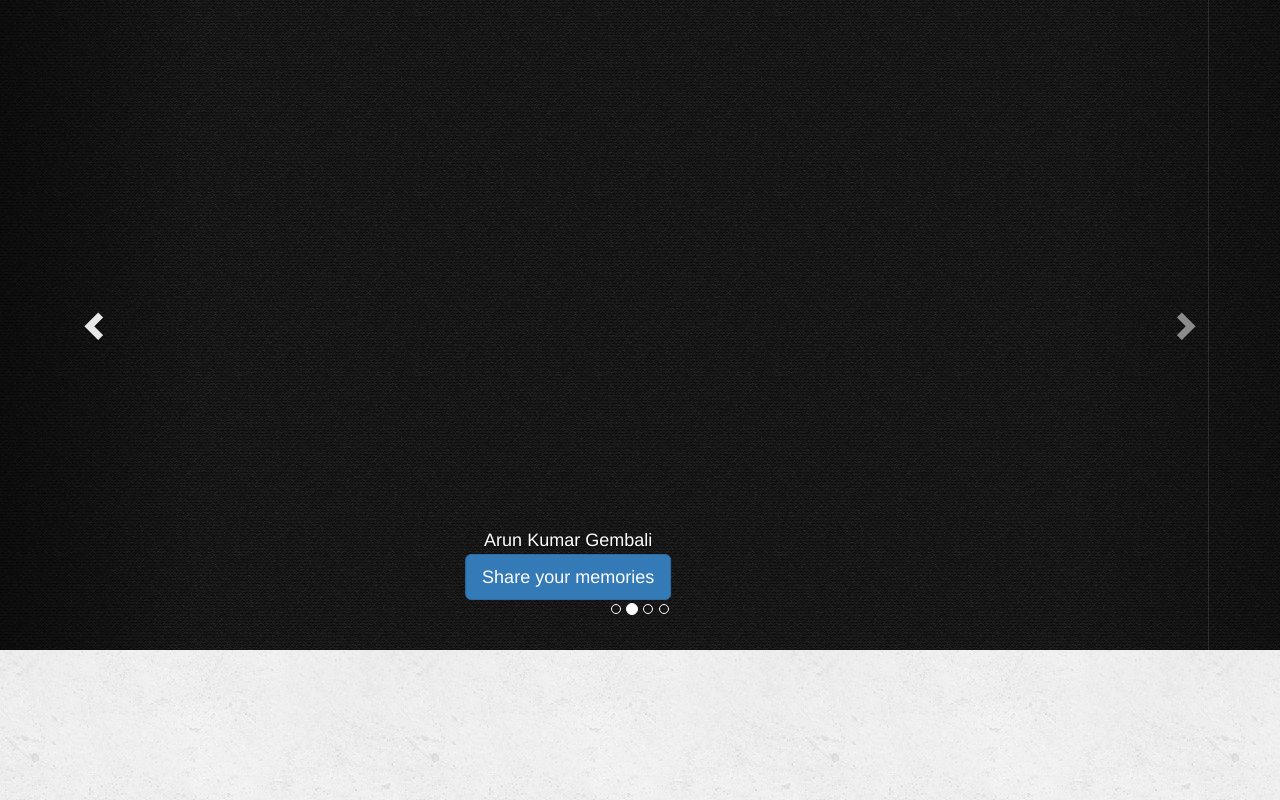
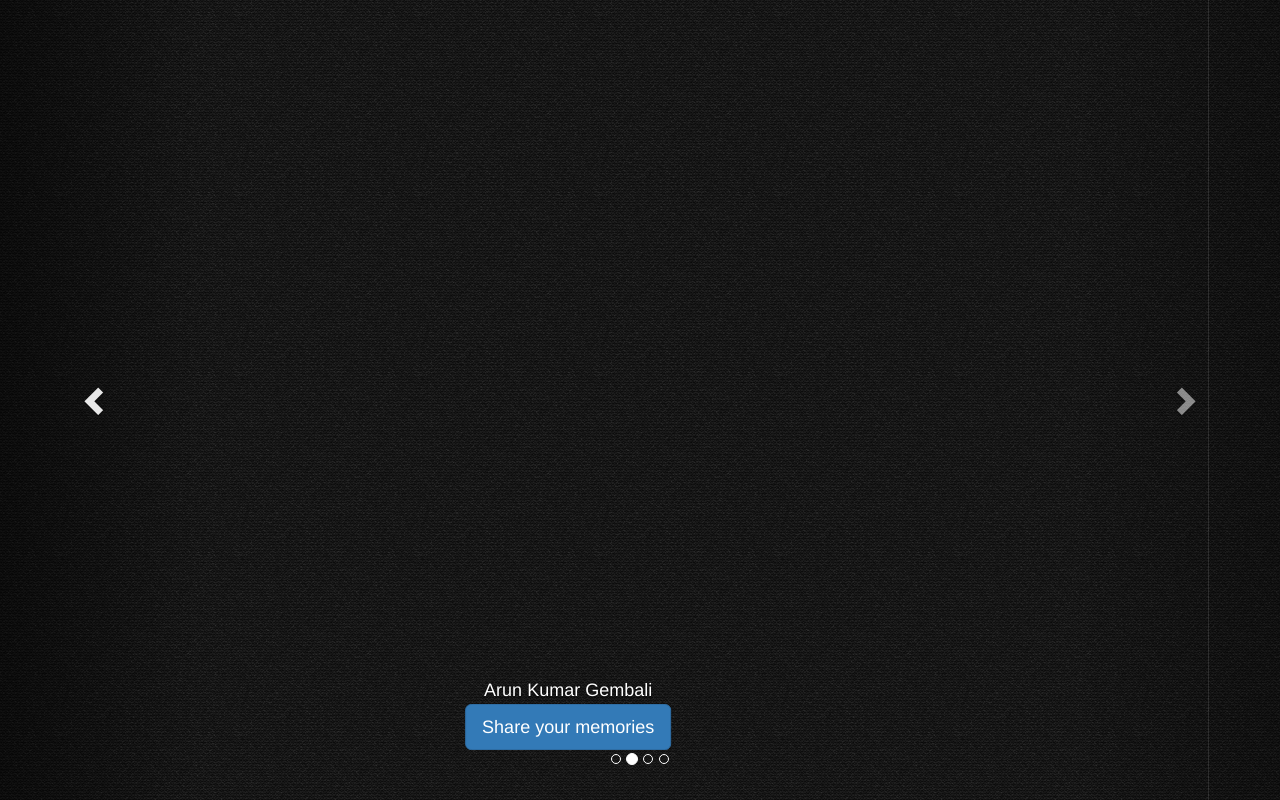
Before and after one commit to aravindkk/Farewell-app, a website: page index.html in a window 1280 px wide. Drawn offline with Linux system fonts and the light colour scheme; a web font is replaced by a local one.

Commit message:
set height to 100vh

```diff
--- a/index.html
+++ b/index.html
@@ -23,7 +23,7 @@
       }
       .item
       {
-        height:650px;
+        height:100vh;
         /*background-image: url("12.jpg");*/
         background-image: url("binding_dark.png");
         background-repeat: repeat;
@@ -57,8 +57,8 @@
       }
       .carousel
       {
-        max-height: 80%;
-        height: 80%;
+        min-height: 100%;
+        height: 100%;
       }
       .modal
       {
```
